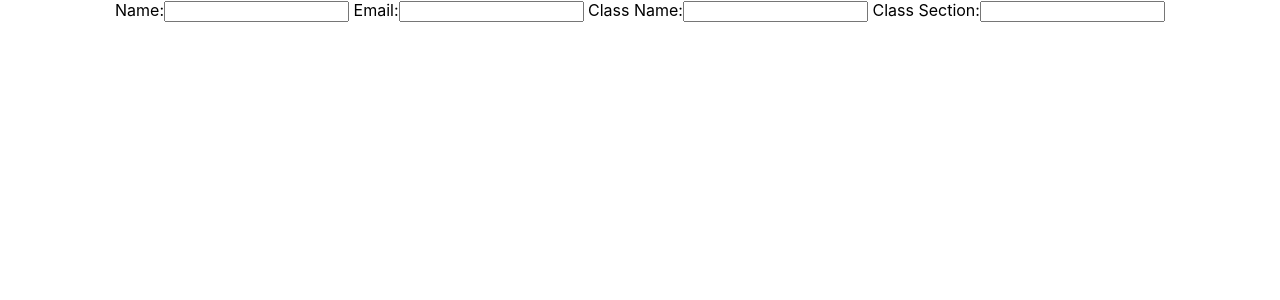
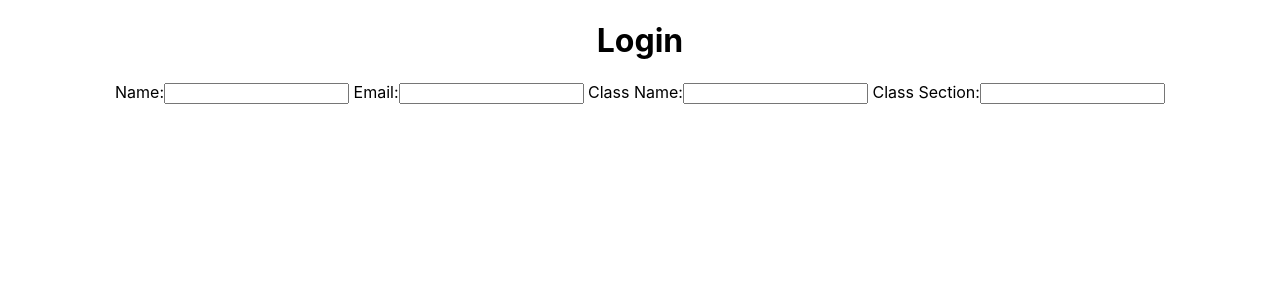
Before and after one commit to ajg7/front-end, a React (Create React App) app in the folder better-professor-app/: page / in a window 1280 px wide. Shown: the top 300 px of the page. Built offline with nearby package versions, Linux system fonts and the light colour scheme.

Commit message:
added a login header

```diff
--- a/better-professor-app/src/components/Form.js
+++ b/better-professor-app/src/components/Form.js
@@ -1,7 +1,7 @@
 import React from "react";
 
 
-const Form = () => {
+const Form = props => {
 
     return(
         <>
--- a/better-professor-app/src/components/LoginPage.js
+++ b/better-professor-app/src/components/LoginPage.js
@@ -2,10 +2,11 @@ import React from "react";
 import Form from "./Form.js"
 
 
-const LoginPage = () => {
+const LoginPage = props => {
 
     return(
         <>
+            <h1>Login</h1>
             <Form />
         </>
     )
```
